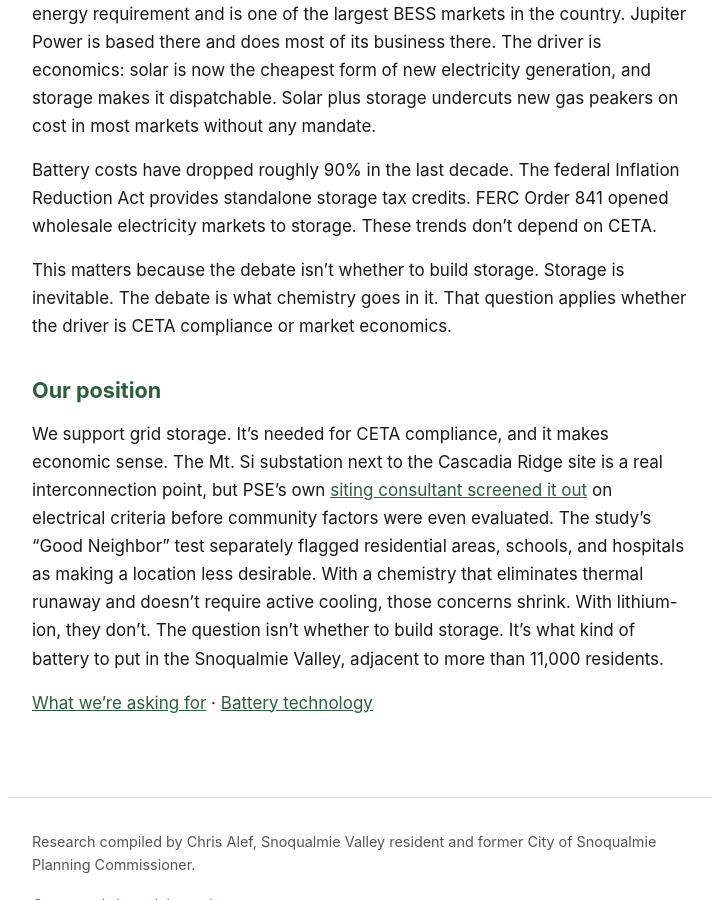
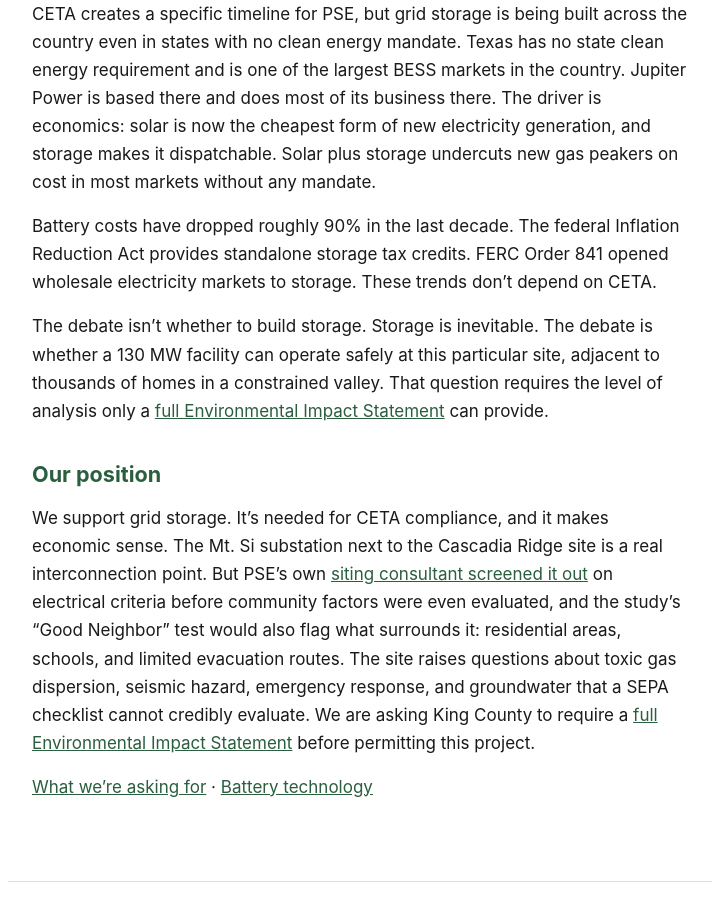
Before and after one commit to calef/cascadia-ridge-bess, a Jekyll site: the page built from _pages/ceta.md, in a window 1280 px wide and 900 px high, scrolled down 4611 px. Shown: the whole window, without its empty margins (280-998 px from the left). Built offline with Jekyll 4.4.1, drawn with Linux system fonts in a browser that asks for light colours; some of the changed text lies outside the part shown.

Commit message:
Deploy site 2026-04-11-132507

```diff
--- a/_pages/ceta.md
+++ b/_pages/ceta.md
@@ -46,7 +46,7 @@ Every single battery storage proposal was lithium-ion, 4-hour duration. All 47 s
 
 That's because the RFP closed in September 2024, before sodium-ion reached commercial scale. PSE selected from what was offered. They didn't have a chemistry choice.
 
-But the technology landscape has changed since then. Peak Energy [delivered the first US grid-scale sodium-ion system](https://www.prnewswire.com/news-releases/peak-energy-delivers-first-grid-scale-sodium-ion-battery-storage-system-in-the-us-302519228.html) in 2025, CATL is mass-producing sodium-ion cells in 2026, and Jupiter Power has already contracted for 4.75 GWh of Peak Energy sodium-ion for other projects. The Cascadia Ridge tolling agreement was signed in August 2025 and the facility won't come online until late 2028. The contract was based on 2024 options, but the chemistry choice no longer is.
+The technology landscape has changed since the RFP closed. Peak Energy [delivered the first US grid-scale sodium-ion system](https://www.prnewswire.com/news-releases/peak-energy-delivers-first-grid-scale-sodium-ion-battery-storage-system-in-the-us-302519228.html) in 2025, CATL is mass-producing sodium-ion cells in 2026, and Jupiter Power has already contracted for 4.75 GWh of Peak Energy sodium-ion for other projects. A full [EIS alternatives analysis](/what-we-are-asking) would require evaluation of whether commercially available chemistries that eliminate thermal runaway are feasible at this site. Without an EIS, that question never enters the public record.
 
 WA standalone battery proposals ranged from 40 MW to 400 MW. Cascadia Ridge at 130 MW is mid-range. Five gas plant proposals (171-215 MW) were also submitted, the fossil peakers CETA is supposed to replace.
 
@@ -81,7 +81,7 @@ PSE's evaluation literally did not ask what kind of battery would be installed i
 
 ### Transparency
 
-PSE designated the Cascadia Ridge tolling agreement as confidential in its entirety under WAC 480-07-160. The executed agreement filed with the UTC is fully redacted. No pricing, payment terms, technical specifications, or battery chemistry requirements are publicly available. The Dry Falls energy storage tolling agreement, the only other BESS agreement filed from this RFP, is also redacted in its entirety.
+PSE originally filed the Cascadia Ridge [tolling agreement](/assets/ue-240532-cascadia-tolling-agreement-partial.pdf) with the UTC redacted in its entirety under WAC 480-07-160. A partially redacted version was later secured, but pricing, payment terms, technical specifications, and battery chemistry requirements remain redacted. PSE filed suit on April 9, 2026 (PSE v. WUTC, Thurston County Superior Court) to prevent further disclosure. The Dry Falls energy storage tolling agreement, the only other BESS agreement filed from this RFP, is also redacted in its entirety.
 
 UTC Commission Staff filed [comments on the 2021 RFP process](https://apiproxy.utc.wa.gov/cases/GetDocument?docID=226&year=2021&docketNumber=210220) on March 20, 2025 that directly addressed this pattern. Staff wrote that "some information that PSE redacted in the IE's final report **does not appear to Staff to be commercially sensitive**" and encouraged PSE to be "*judicious in its redactions* to *ensure meaningful transparency* for customers, interested persons, and the public." NIPPC separately noted in its [March 24 comments](https://apiproxy.utc.wa.gov/cases/GetDocument?docID=228&year=2021&docketNumber=210220) that it could not submit extensive comments because it "does not have access to the confidential information."
 
@@ -99,10 +99,10 @@ CETA creates a specific timeline for PSE, but grid storage is being built across
 
 Battery costs have dropped roughly 90% in the last decade. The federal Inflation Reduction Act provides standalone storage tax credits. FERC Order 841 opened wholesale electricity markets to storage. These trends don't depend on CETA.
 
-This matters because the debate isn't whether to build storage. Storage is inevitable. The debate is what chemistry goes in it. That question applies whether the driver is CETA compliance or market economics.
+The debate isn't whether to build storage. Storage is inevitable. The debate is whether a 130 MW facility can operate safely at this particular site, adjacent to thousands of homes in a constrained valley. That question requires the level of analysis only a [full Environmental Impact Statement](/what-we-are-asking) can provide.
 
 ## Our position
 
-We support grid storage. It's needed for CETA compliance, and it makes economic sense. The Mt. Si substation next to the Cascadia Ridge site is a real interconnection point, but PSE's own [siting consultant screened it out](/project#siting-study) on electrical criteria before community factors were even evaluated. The study's "Good Neighbor" test separately flagged residential areas, schools, and hospitals as making a location less desirable. With a chemistry that eliminates thermal runaway and doesn't require active cooling, those concerns shrink. With lithium-ion, they don't. The question isn't whether to build storage. It's what kind of battery to put in the Snoqualmie Valley, adjacent to more than 11,000 residents.
+We support grid storage. It's needed for CETA compliance, and it makes economic sense. The Mt. Si substation next to the Cascadia Ridge site is a real interconnection point. But PSE's own [siting consultant screened it out](/project#siting-study) on electrical criteria before community factors were even evaluated, and the study's "Good Neighbor" test would also flag what surrounds it: residential areas, schools, and limited evacuation routes. The site raises questions about toxic gas dispersion, seismic hazard, emergency response, and groundwater that a SEPA checklist cannot credibly evaluate. We are asking King County to require a [full Environmental Impact Statement](/what-we-are-asking) before permitting this project.
 
 [What we're asking for](/what-we-are-asking) · [Battery technology](/battery-technology)
```
Also changed, not shown: _pages/other-projects.md (+2 -2 lines), _pages/sepa-comments.md (+1 -1 lines).
